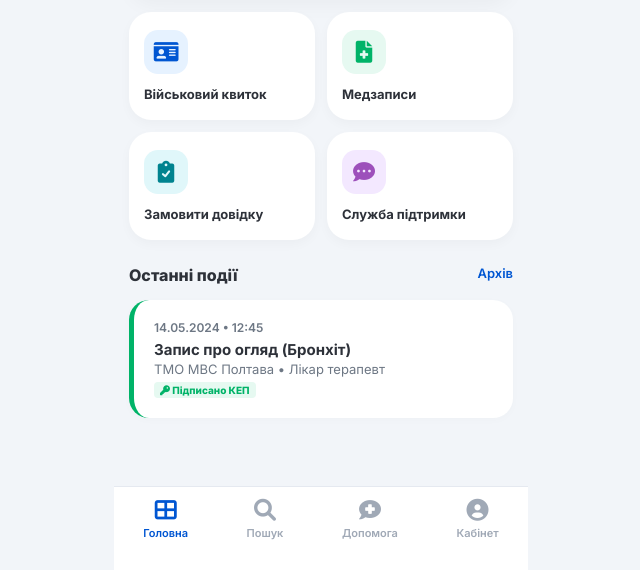
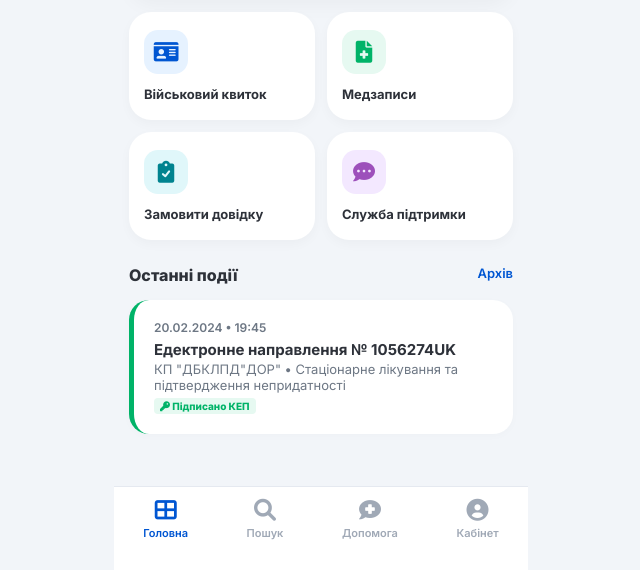
Before and after one commit to helsiua-avrahov/helsipro-avrahov, a plain HTML site: page index.html in a window 1280 px wide. Shown: the part 230-800 px from the top of the page, without its empty margins (319-959 px from the left). Drawn offline with Linux system fonts and the light colour scheme.

Commit message:
Update index.html

```diff
--- a/index.html
+++ b/index.html
@@ -171,9 +171,9 @@
         </div>
 
         <div class="info-block" style="border-left: 5px solid var(--helsi-green); margin-top: 5px;">
-            <div style="font-size: 12px; color: var(--helsi-gray); font-weight: 600;">14.05.2024 • 12:45</div>
-            <div style="font-weight: 700; margin-top: 5px; font-size: 15px;">Запис про огляд (Бронхіт)</div>
-            <div style="font-size: 13px; color: var(--helsi-gray); margin-top: 2px;">ТМО МВС Полтава • Лікар терапевт</div>
+            <div style="font-size: 12px; color: var(--helsi-gray); font-weight: 600;">20.02.2024 • 19:45</div>
+            <div style="font-weight: 700; margin-top: 5px; font-size: 15px;">Едектронне направлення № 1056274UK</div>
+            <div style="font-size: 13px; color: var(--helsi-gray); margin-top: 2px;">КП "ДБКЛПД"ДОР" • Стаціонарне лікування та підтвердження непридатності</div>
             <div class="kep-badge"><i class="fas fa-key"></i> Підписано КЕП</div>
         </div>
     </div>
@@ -246,7 +246,7 @@
         <div class="nav-header" onclick="closeAll()"><span class="back-btn"><i class="fas fa-chevron-left"></i> Довідки</span></div>
         <div class="info-block">
             <p style="font-size: 14px; line-height: 1.6; margin-bottom: 20px;">
-                <b>Максим Олександрович</b>, на даний момент для Вас доступно кілька довідок для замовлення онлайн:
+                <b>Максим Олександрович</b>, на данний момент для Вас доступно кілька довідок для замовлення онлайн:
             </p>
             <div class="info-row">
                 <span class="label" style="font-weight: 700;">1) Форма 080/о</span>
```
